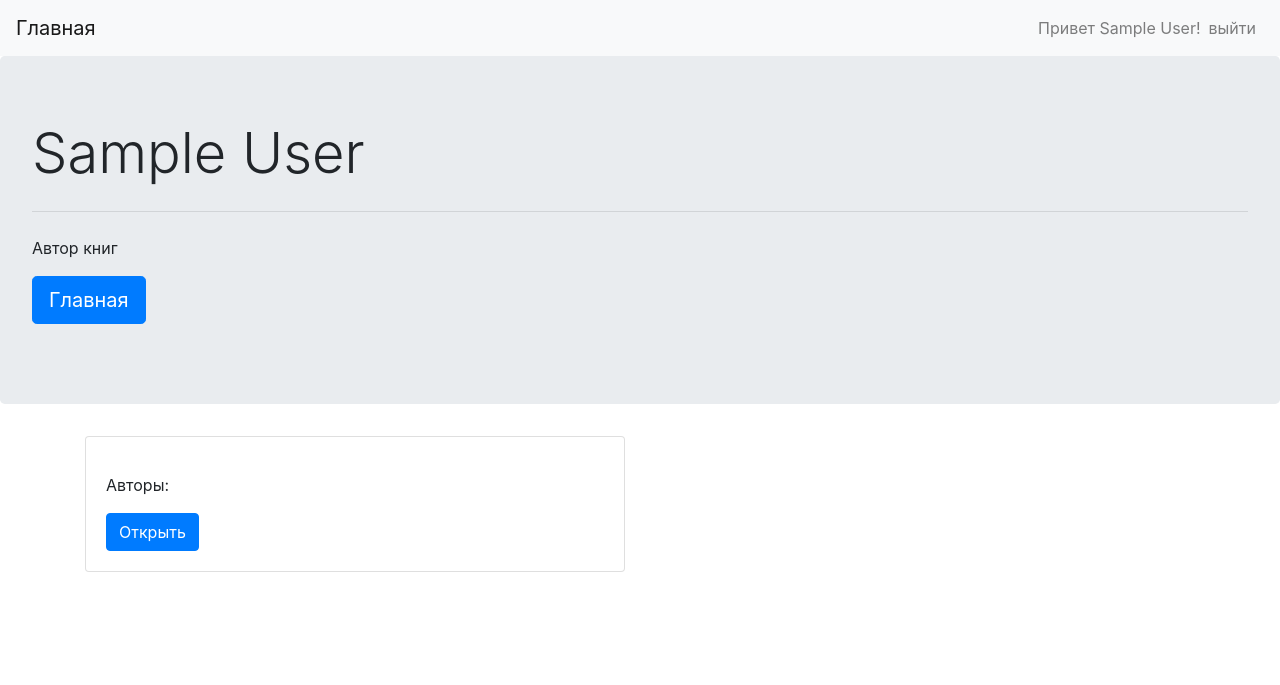
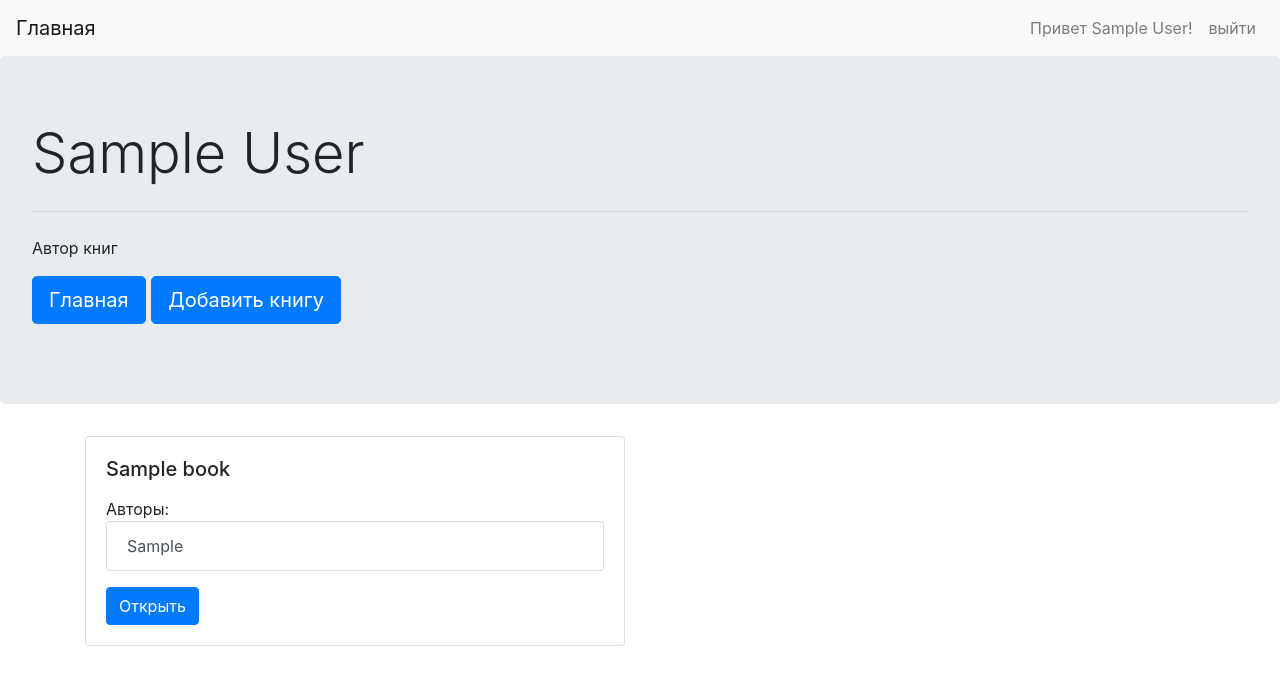
Before and after one commit to BodyaSanCheg/flycode, a Django app: page /books-by-avtor/1 in a window 1280 px wide. Shown: the top 685 px of the page. Run offline with Django 4.2, Linux system fonts and the light colour scheme; a user stored in the database is signed in; tables that the repository leaves empty hold one stand-in row (values such as "Sample post"); some libraries are stand-ins or nearby versions.

Commit message:
Please enter the commit message for your changes. Lines starting with '#' will be ignored, and an empty message aborts the commit.
On branch main
Your branch is up to date with 'origin/main'.

Changes to be committed:
	modified:   books/__pycache__/admin.cpython-310.pyc
	modified:   books/__pycache__/forms.cpython-310.pyc
	modified:   books/__pycache__/urls.cpython-310.pyc
	modified:   books/__pycache__/views.cpython-310.pyc
	modified:   books/admin.py
	modified:   books/templates/books/book.html
	new file:   books/templates/books/book_add.html
	modified:   books/templates/books/book_edit.html
	modified:   books/templates/books/books_by_avtor.html
	modified:   books/urls.py
	modified:   books/views.py
	renamed:    templates/base.html -> templates/base_bootstrap.html
	modified:   templates/home.html
	modified:   templates/registration/login.html
	modified:   templates/signup.html

```diff
--- a/books/admin.py
+++ b/books/admin.py
@@ -27,7 +27,7 @@ class BooksAdmin(admin.ModelAdmin):
 
     def get_user_name(self, obj):
         name = ''
-        for user in obj.user.all():
+        for user in obj.owner.all():
             name += f'/{user}/'
         return name
 
--- a/books/templates/books/books_by_avtor.html
+++ b/books/templates/books/books_by_avtor.html
@@ -1,4 +1,4 @@
-{% extends 'base.html' %}
+{% extends 'base_bootstrap.html' %}
 
 {% block title %}{{ avtor }}{% endblock %}
 
@@ -10,6 +10,9 @@
   <p>Автор книг</p>
   <p class="lead">
     <a class="btn btn-primary btn-lg" href="{% url 'home' %}" role="button">Главная</a>
+    {% if user.id == avtor.id %}
+    <a class="btn btn-primary btn-lg" href="{% url 'book_add' %}" role="button">Добавить книгу</a>
+    {% endif %}
   </p>
 </div>
 
@@ -19,11 +22,11 @@
     <div class="col-sm-6">
       <div class="card">
         <div class="card-body">
-          <h5 class="card-title">{{ book.first_name }}</h5>
+          <h5 class="card-title">{{ book.name }}</h5>
           <p class="card-text">
           <div class="list-group"> Авторы:
-            {% for u in book.user.all %}
-            <a href="{% url 'books_by_avtor' u.id %}" class="list-group-item list-group-item-action">{{ u }}</a>
+            {% for owner in book.owner.all %}
+            <a href="{% url 'books_by_avtor' owner.id %}" class="list-group-item list-group-item-action">{{ owner }}</a>
             {% endfor %}
           </div>
           </p>
--- a/books/urls.py
+++ b/books/urls.py
@@ -13,6 +13,8 @@ urlpatterns = [
     path('book-edit/<int:pk>', views.book_edit, name='book_edit'),
     # Удаление книгу
     path('book-delete/<int:pk>', views.book_delete, name='book_delete'),
+    # Добавить книгу
+    path('book-add/', views.book_add, name='book_add'),
     # Книга по авторам
     path('books-by-avtor/<int:user_id>', views.books_by_avtor, name='books_by_avtor'),
 
@@ -21,8 +23,6 @@ urlpatterns = [
     # Удалить комментарий
     path('book/<int:book_id>/comment-delete/<int:comment_id>', views.comment_delete, name='comment_delete'),
 
-    # path('profil/<str:username>', views.profil, name='profil'),
-
     # Регистрация и авторизация
     path('users/', include('django.contrib.auth.urls')),
     path('signup/', views.SignUpView.as_view(), name='signup'),
--- a/books/views.py
+++ b/books/views.py
@@ -42,7 +42,7 @@ def book(request, pk):
         form_comment_add = CommentForm(data=request.POST)
         if form_comment_add.is_valid:
             new_comment = form_comment_add.save(commit=False)
-            new_comment.user = request.user
+            new_comment.owner = request.user
             new_comment.book = book
             new_comment.save()
             return redirect('book', pk=book.pk)
@@ -125,13 +125,27 @@ def comment_delete(request, book_id, comment_id):
     comment.delete()
     return redirect('book', pk=book_id)
 
+@login_required
+def book_add(request,):
+    """Функция добавления книги"""
+    if request.method == 'POST':
+        form_book_add = BookForm(data=request.POST)
+        if form_book_add.is_valid:
+            new_book = form_book_add.save()
+            return redirect('book', pk=new_book.pk)
+    form_book_add = BookForm()
+    context = {
+        'form_book_add':form_book_add,
+    }
+    return render(request, 'books/book_add.html', context)
+
 def check_book_owner(request, book):
     """Проверка, является ли пользователь владельцем"""
-    if book.user != request.user:
+    if request.user not in book.owner.all():
         raise Http404
 
 def check_comment_owner(request, comment):
-    if comment.user != request.user:
+    if comment.owner != request.user:
         raise Http404
 
 class SignUpView(CreateView):
--- a/templates/base.html
+++ b/templates/base_bootstrap.html
@@ -22,10 +22,10 @@
         <ul class="navbar-nav  mr-auto">
           {% if user.is_authenticated %}
         </ul>
-        <span class="navbar-text">
-          Привет {{ user.first_name }} {{ user.last_name }}!
-        </span>
         <ul class="navbar-nav">
+          <li class="nav_item">
+          <a class="nav-link" href="{% url 'books_by_avtor' user.id %}">Привет {{ user.first_name }} {{ user.last_name }}!</a>
+        </li>
           <li class="nav_item">
             <a class="nav-link" href="{% url 'logout' %}">выйти</a>
           </li>
--- a/templates/signup.html
+++ b/templates/signup.html
@@ -1,7 +1,7 @@
-{% extends 'base.html' %}
+{% extends 'base_bootstrap.html' %}
 {% load bootstrap4 %}
 
-{% block title %}Sign Up{% endblock title %}
+{% block title %}Регистрация{% endblock title %}
 
 {% block header %}
 <h2>Регистрация</h2>
@@ -12,7 +12,7 @@
     {% bootstrap_form form %}
 
     {% buttons %}
-    <button name="submit" class="btn btn-primary">Регистрация</button>
+    <button name="submit" class="btn btn-primary">Войти</button>
     {% endbuttons %}
 
   </form>
```
Also changed, not shown: books/templates/books/book.html (+13 -6 lines), books/templates/books/book_add.html (added, +18 -0 lines), books/templates/books/book_edit.html (+14 -8 lines), templates/home.html (+4 -4 lines), templates/registration/login.html (+14 -7 lines).
